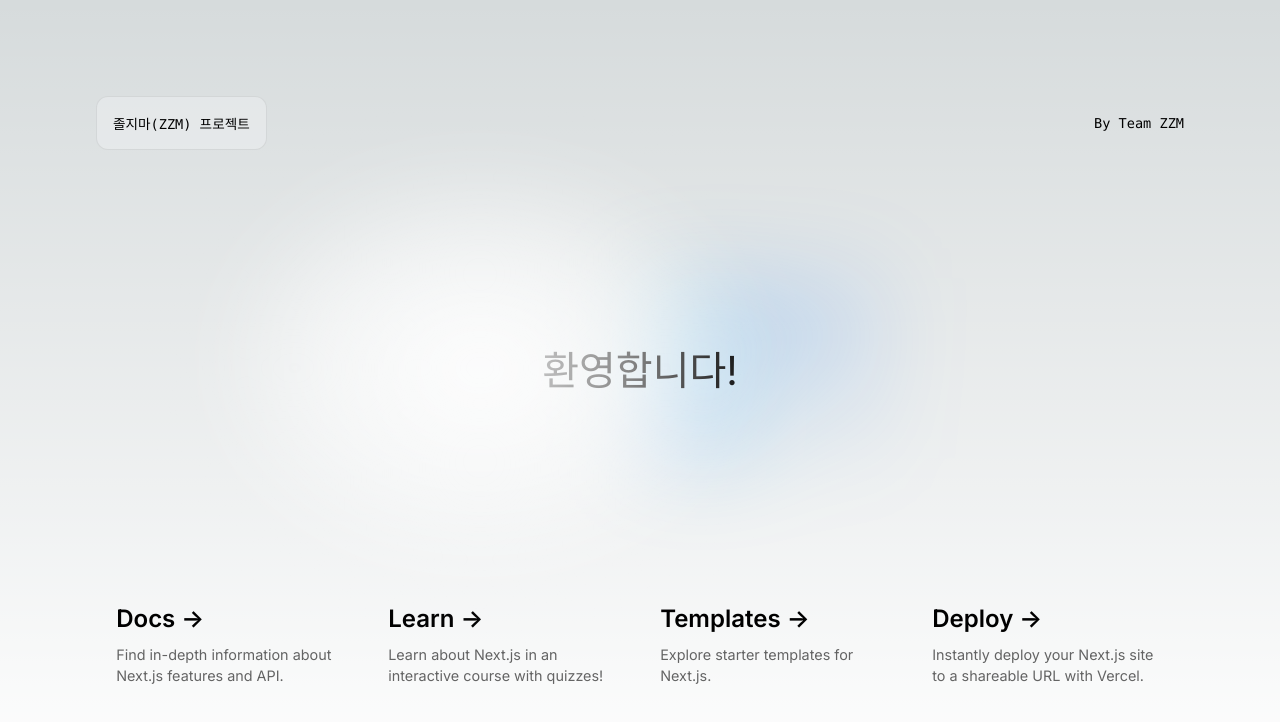
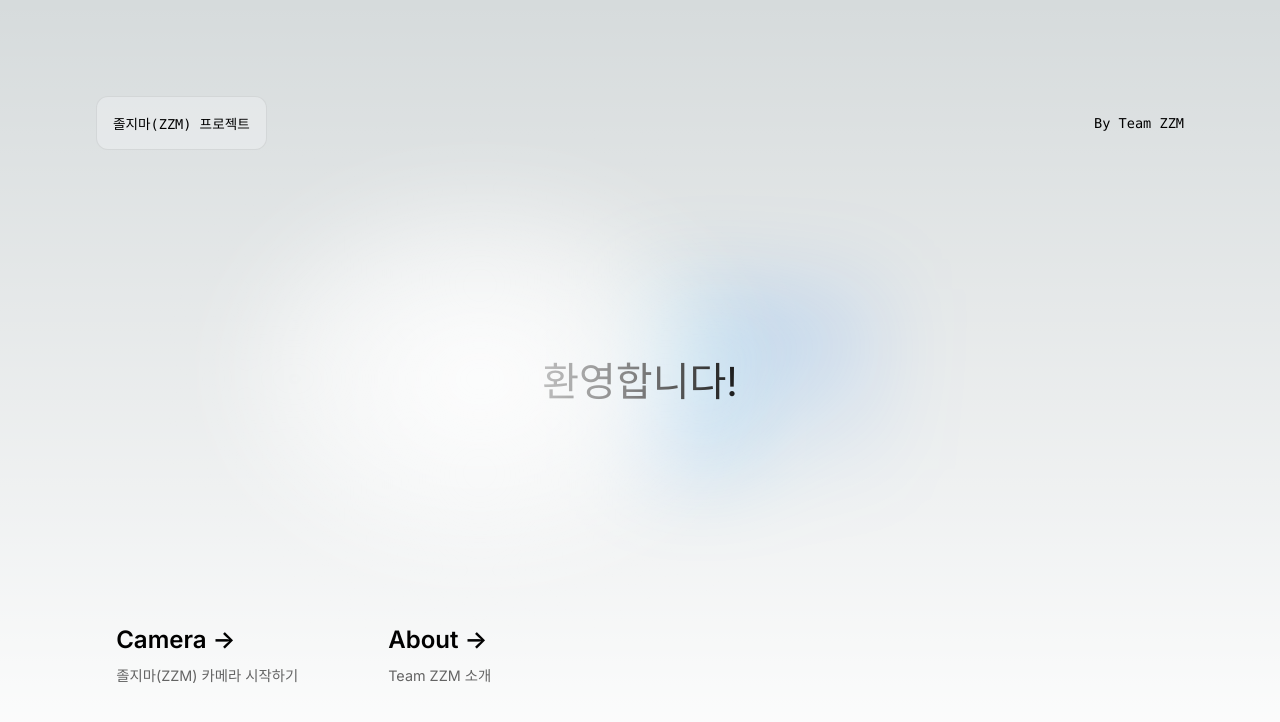
Before and after one commit to pyville/zzm-web, a Next.js app: page / in a window 1280 px wide. Shown: the top 722 px of the page. Built offline with nearby package versions, Linux system fonts and the light colour scheme.

Commit message:
feat: 프로토타입 제작중

```diff
--- a/app/layout.tsx
+++ b/app/layout.tsx
@@ -1,6 +1,6 @@
 import type { Metadata } from 'next'
 import { Inter } from 'next/font/google'
-import './globals.css'
+import '../styles/globals.css'
 
 const inter = Inter({ subsets: ['latin'] })
 
@@ -15,7 +15,7 @@ export default function RootLayout({
   children: React.ReactNode
 }) {
   return (
-    <html lang="en">
+    <html lang="ko">
       <body className={inter.className}>{children}</body>
     </html>
   )
--- a/app/page.tsx
+++ b/app/page.tsx
@@ -1,5 +1,4 @@
-import Image from 'next/image'
-import styles from './page.module.css'
+import styles from '../styles/page.module.css'
 
 export default function Home() {
   return (
@@ -25,52 +24,24 @@ export default function Home() {
 
       <div className={styles.grid}>
         <a
-          href="https://nextjs.org/docs?utm_source=create-next-app&utm_medium=appdir-template&utm_campaign=create-next-app"
+          href="/cam"
           className={styles.card}
-          target="_blank"
-          rel="noopener noreferrer"
         >
           <h2>
-            Docs <span>-&gt;</span>
+            Camera <span>-&gt;</span>
           </h2>
-          <p>Find in-depth information about Next.js features and API.</p>
+          <p>졸지마(ZZM) 카메라 시작하기</p>
         </a>
 
         <a
-          href="https://nextjs.org/learn?utm_source=create-next-app&utm_medium=appdir-template&utm_campaign=create-next-app"
+          href="/about"
           className={styles.card}
-          target="_blank"
-          rel="noopener noreferrer"
         >
           <h2>
-            Learn <span>-&gt;</span>
-          </h2>
-          <p>Learn about Next.js in an interactive course with&nbsp;quizzes!</p>
-        </a>
-
-        <a
-          href="https://vercel.com/templates?framework=next.js&utm_source=create-next-app&utm_medium=appdir-template&utm_campaign=create-next-app"
-          className={styles.card}
-          target="_blank"
-          rel="noopener noreferrer"
-        >
-          <h2>
-            Templates <span>-&gt;</span>
-          </h2>
-          <p>Explore starter templates for Next.js.</p>
-        </a>
-
-        <a
-          href="https://vercel.com/new?utm_source=create-next-app&utm_medium=appdir-template&utm_campaign=create-next-app"
-          className={styles.card}
-          target="_blank"
-          rel="noopener noreferrer"
-        >
-          <h2>
-            Deploy <span>-&gt;</span>
+            About <span>-&gt;</span>
           </h2>
           <p>
-            Instantly deploy your Next.js site to a shareable URL with Vercel.
+            Team ZZM 소개
           </p>
         </a>
       </div>
```
Also changed, not shown: pages/about.tsx (added, +7 -0 lines), pages/cam.tsx (added, +19 -0 lines), styles/cam.module.css (added, +16 -0 lines), styles/globals.css (renamed from app/globals.css), styles/page.module.css (renamed from app/page.module.css).
